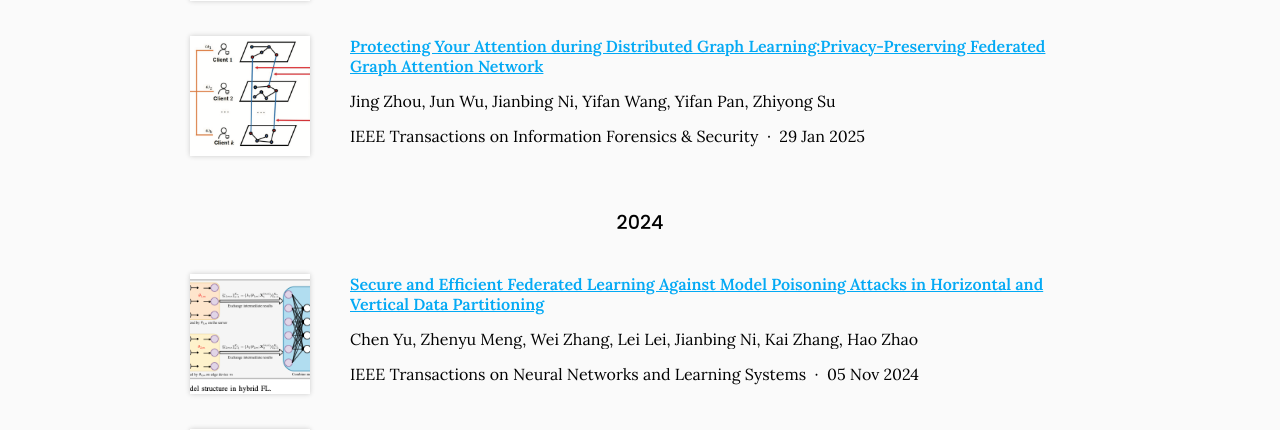
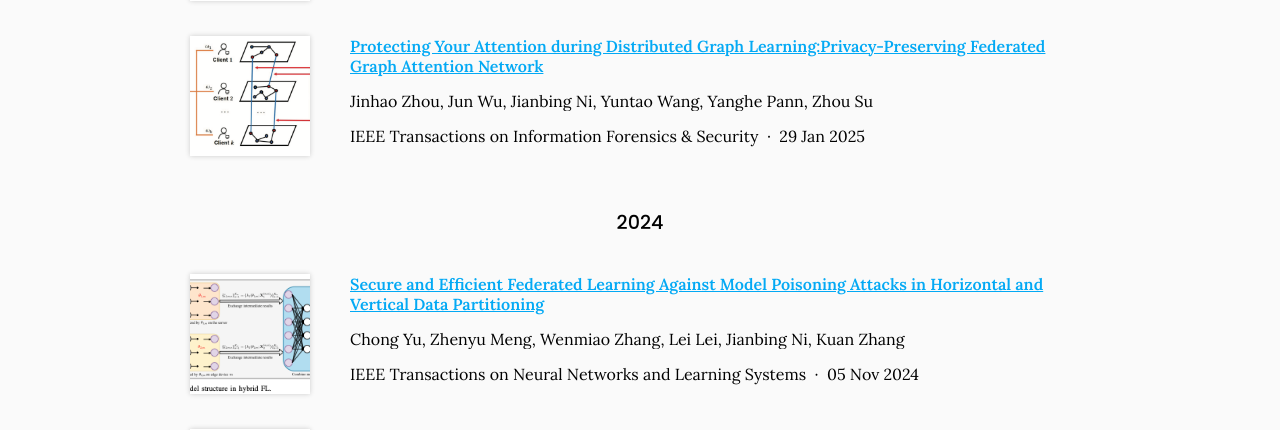
Before and after one commit to NiSP-Q/NiSP-Q.github.io, a Jekyll site: the page built from publication/index.md, in a window 1280 px wide. Shown: the part 609-1039 px from the top of the page. Built offline with Jekyll 4.4.1, drawn with Linux system fonts in a browser that asks for light colours.

Commit message:
Update citations.yaml

```diff
--- a/_data/citations.yaml
+++ b/_data/citations.yaml
@@ -77,12 +77,12 @@
 - id: doi:10.1109/tifs.2025.3536612
   title: Protecting Your Attention during Distributed Graph Learning:Privacy-Preserving Federated Graph Attention Network
   authors:
-  - Jing Zhou
+  - Jinhao Zhou
   - Jun Wu
   - Jianbing Ni
-  - Yifan Wang
-  - Yifan Pan
-  - Zhiyong Su
+  - Yuntao Wang
+  - Yanghe Pann
+  - Zhou Su
   publisher: IEEE Transactions on Information Forensics & Security
   date: '2025-01-29'
   link: https://ieeexplore.ieee.org/document/10858070
@@ -91,13 +91,12 @@
 - id: doi:10.1109/TNNLS.2024.3486028
   title: Secure and Efficient Federated Learning Against Model Poisoning Attacks in Horizontal and Vertical Data Partitioning
   authors:
-  - Chen Yu
+  - Chong Yu
   - Zhenyu Meng
-  - Wei Zhang
+  - Wenmiao Zhang
   - Lei Lei
   - Jianbing Ni
-  - Kai Zhang
-  - Hao Zhao
+  - Kuan Zhang
   publisher: IEEE Transactions on Neural Networks and Learning Systems
   date: '2024-11-05'
   link: https://ieeexplore.ieee.org/document/10742955
```
